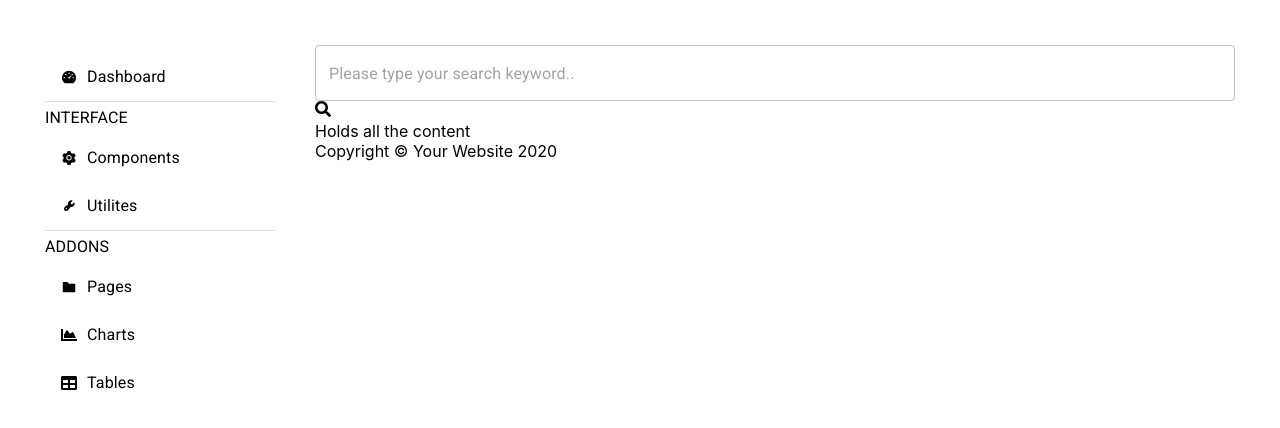
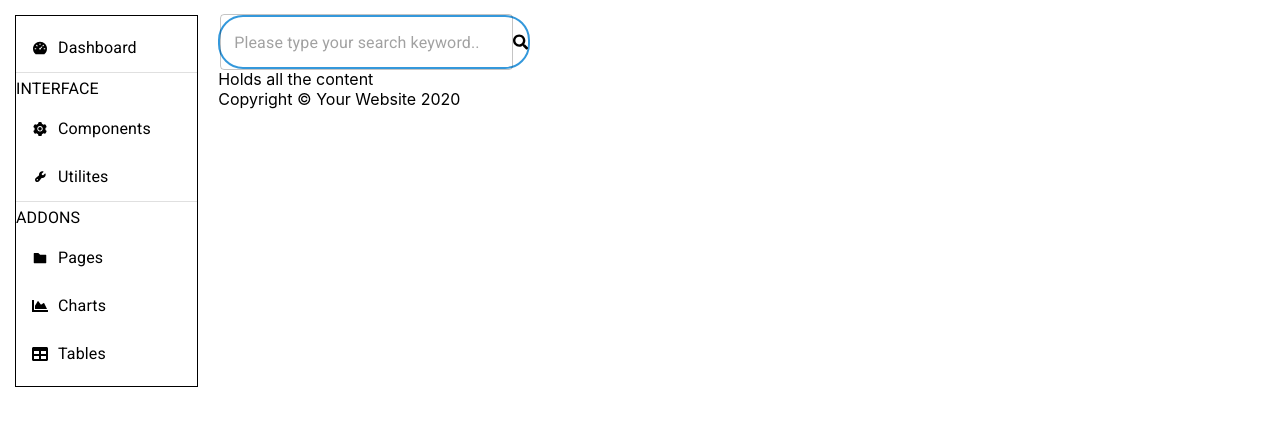
Before and after one commit to Arun3sh/admin-dashboard, a React (Create React App) app: page / in a window 1280 px wide. Shown: the top 428 px of the page. Built offline with nearby package versions, Linux system fonts and the light colour scheme.

Commit message:
style update

```diff
--- a/src/App.css
+++ b/src/App.css
@@ -15,13 +15,15 @@ li {
 
 /* Base Style */
 .Wrapper {
-	margin: 25px;
+	margin: 15px;
 	display: flex;
 	flex-direction: row;
 }
+
+/* Side Menu Bar Style */
 .sidemenu {
-	padding: 20px;
-	width: 20%;
+	border: 1px solid;
+	width: 15%;
 }
 .menu-items {
 	list-style: none;
@@ -32,10 +34,121 @@ li {
 .menu-icons {
 	margin-right: 10px;
 }
+.logo-heading {
+	display: flex;
+	align-items: center;
+	margin-right: 10px;
+}
+
+/* Content Wrapper Styles */
 .content-wrapper {
-	padding: 20px;
-	width: 80%;
+	padding: 0px 20px;
+	width: 85%;
 }
+/* Header file styles */
+.content-header,
+.icon-holder,
+.user-badge {
+	display: flex;
+	align-items: center;
+}
+.search-bar {
+	display: flex;
+	align-items: center;
+	height: 50px;
+	width: 30%;
+	border: 2px solid var(--secondary);
+	border-radius: 25px;
+}
+.search-bar div {
+	width: 100%;
+}
+
+.text-field fieldset {
+	border: none;
+	outline: none;
+}
+.search-button {
+	/* background-color: var(--secondary) !important;
+	border-radius: 0px 25px 25px 0px !important; */
+	height: 50px;
+}
+/* .search-icon {
+	margin: 10px;
+} */
+.icon-holder {
+	margin-left: auto;
+}
+.user-badge {
+	margin-left: 35px;
+}
+.profile-name {
+	margin-right: 15px;
+}
+.badge {
+	margin: 10px 20px;
+}
+
+/* Maincontent styles */
+.first-row {
+	display: flex;
+	align-items: center;
+	justify-content: space-between;
+}
+.display-report {
+	display: flex;
+	justify-content: space-between;
+	gap: 20px;
+}
+.report {
+	padding: 0px 20px;
+	width: 250px;
+	height: 100px;
+	/* box-shadow: -5px 0px 0px blue; */
+	border: 1px solid rgba(58, 59, 69, 0.15);
+	border-radius: 5px;
+	display: flex;
+	align-items: center;
+	justify-content: space-around;
+}
+.monthly {
+	box-shadow: -5px 0px 0px #4e73df;
+}
+.monthly-heading {
+	color: #4e73df;
+}
+.annual {
+	box-shadow: -5px 0px 0px #1cc88a;
+}
+.annual-heading {
+	color: #1cc88a;
+}
+.task {
+	box-shadow: -5px 0px 0px #36b9cc;
+}
+.task-heading {
+	color: #36b9cc;
+}
+.request {
+	box-shadow: -5px 0px 0px #f6c23e;
+}
+.request-heading {
+	color: #f6c23e;
+}
+.report-heading {
+	font-size: 14px;
+}
+.report-value {
+	font-size: 20px;
+}
+.report-logo {
+	margin-left: auto;
+}
+.report-logo svg {
+	height: 30px;
+	width: 30px;
+}
+
 /* Fonts */
 
 /* Media Queries */
```
